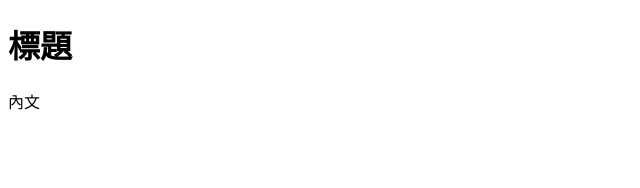
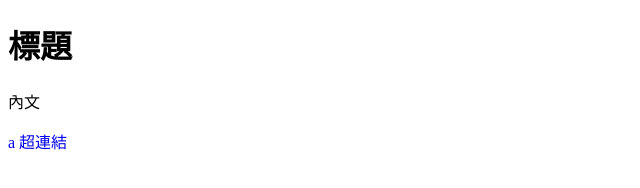
Before and after one commit to yyhurs/git-test, a plain HTML site: page index.html in a window 1280 px wide. Shown: the full height of the page, 0-640 px from the left. Drawn offline with Linux system fonts and the light colour scheme.

Commit message:
[feature-3-2] 新增超連結文字

```diff
--- a/index.html
+++ b/index.html
@@ -12,6 +12,8 @@
 
     <p>內文</p>
 
+    <a href="#">a 超連結</a>
+
     <img src="" alt="" />
   </body>
 </html>
```
